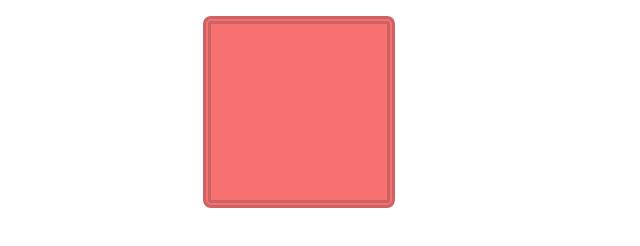
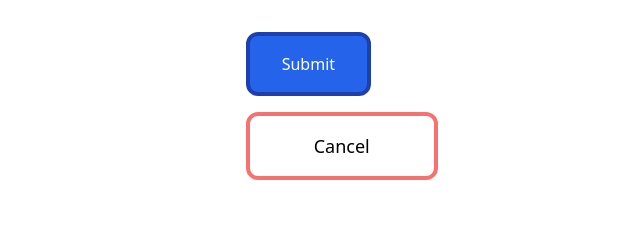
Before and after one commit to NeoGlanding/belajar-tailwind1, a plain HTML site: page index.html in a window 1280 px wide. Shown: the whole page, without its empty margins (341-981 px from the left). Drawn offline with nearby package versions, Linux system fonts and the light colour scheme.

Commit message:
button challenge

```diff
--- a/index.html
+++ b/index.html
@@ -48,7 +48,13 @@
         </p>
     </div> -->
 
-    <!-- Border -->
-    <div class="bg-red-400 w-48 h-48 mx-auto my-4 border-8 border-gray-800 rounded-lg border-double border-opacity-20"></div>
+    <!-- Border
+    <div class="bg-red-400 w-48 h-48 mx-auto my-4 border-8 border-gray-800 rounded-lg border-double border-opacity-20"></div> -->
+
+        <!-- Button Challenge -->
+        <div class="w-1/12 mx-auto my-4">
+            <button class="bg-blue-600 px-8 py-4 m-auto text-white border-4 border-blue-800 rounded-xl my-4 ">Submit</button>
+            <button class="px-16 py-4 border-4 rounded-xl text-lg border-red-400 text-sans">Cancel</button>
+        </div>
 </body>
 </html>
```
